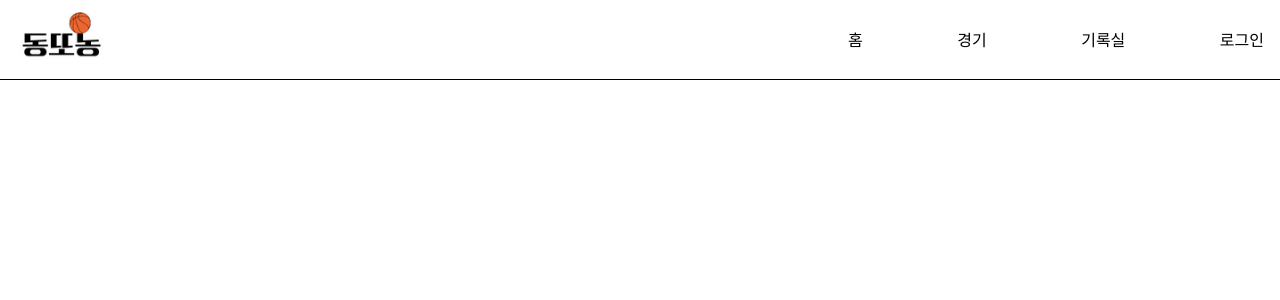
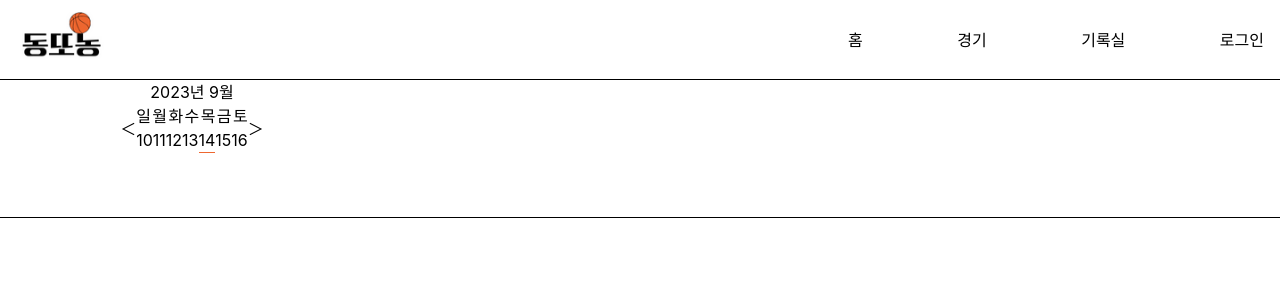
Before and after one commit to hyoonpark/dongddonong_v2, a React (Create React App) app in the folder Project/Front-end/dongddonong/: page /game in a window 1280 px wide. Before the commit this address had no page. Shown: the top 300 px of the page. Built offline with nearby package versions, Linux system fonts and the light colour scheme.

Commit message:
Feat: 게임페이지 #4

```diff
--- a/Project/Front-end/dongddonong/src/App.js
+++ b/Project/Front-end/dongddonong/src/App.js
@@ -2,6 +2,7 @@ import { BrowserRouter, Routes, Route } from "react-router-dom";
 
 import Navbar from "./components/Navbar";
 import Home from "./pages/Home";
+import Game from "./pages/Game/Game";
 
 function App() {
   return (
@@ -9,6 +10,7 @@ function App() {
       <Navbar></Navbar>
       <Routes>
         <Route path="/" element={<Home />}></Route>
+        <Route path="/game" element={<Game />}></Route>
       </Routes>
     </BrowserRouter>
   );
--- /dev/null
+++ b/Project/Front-end/dongddonong/src/components/Calendar.js
@@ -0,0 +1,101 @@
+import React, { useState, useCallback, useMemo } from "react";
+
+function Calendar() {
+  const daysOfWeek = ["일", "월", "화", "수", "목", "금", "토"];
+  const today = new Date();
+
+  const [selectedDate, setSelectedDate] = useState(today);
+  const [currentWeek, setCurrentWeek] = useState(() => getWeekArray(today));
+
+  const handleClick = useCallback((date) => {
+    setSelectedDate(date);
+  }, []);
+
+  const isDateSelected = useCallback(
+    (date) => {
+      return (
+        selectedDate &&
+        date.getDate() === selectedDate.getDate() &&
+        date.getMonth() === selectedDate.getMonth() &&
+        date.getFullYear() === selectedDate.getFullYear()
+      );
+    },
+    [selectedDate]
+  );
+
+  const getDayClassName = useCallback(
+    (date) => {
+      const baseClassName = "text-center hover:cursor-pointer";
+      return isDateSelected(date)
+        ? `${baseClassName} border-b border-orange`
+        : baseClassName;
+    },
+
+    [isDateSelected]
+  );
+
+  const weekArray = useMemo(() => getWeekArray(currentWeek[0]), [currentWeek]);
+
+  function goToNextWeek() {
+    const nextWeekDate = new Date(currentWeek[0]);
+    nextWeekDate.setDate(nextWeekDate.getDate() + 7);
+    setCurrentWeek([nextWeekDate, ...weekArray.slice(0, 6)]);
+  }
+
+  function goToPreviousWeek() {
+    const previousWeekDate = new Date(currentWeek[0]);
+    previousWeekDate.setDate(previousWeekDate.getDate() - 7);
+    setCurrentWeek([previousWeekDate, ...weekArray.slice(0, 6)]);
+  }
+
+  function getWeekArray(startDate) {
+    const weekArray = [];
+    const startDayOfWeek = startDate.getDay();
+    const firstDate = new Date(startDate);
+    firstDate.setDate(startDate.getDate() - startDayOfWeek);
+    for (let i = 0; i < 7; i++) {
+      const date = new Date(firstDate);
+      date.setDate(firstDate.getDate() + i);
+      weekArray.push(date);
+    }
+    return weekArray;
+  }
+
+  const currentMonth = currentWeek[0].getMonth();
+  const currentYear = currentWeek[0].getFullYear();
+
+  return (
+    <div className="w-96 text-center">
+      <div>
+        {currentYear}년 {currentMonth + 1}월
+      </div>
+      <div className="flex justify-center">
+        <button onClick={goToPreviousWeek}>＜</button>
+
+        <div className="">
+          <div className="flex justify-between">
+            {daysOfWeek.map((day, index) => (
+              <div key={index}>{day}</div>
+            ))}
+          </div>
+
+          <div className="flex justify-between">
+            {weekArray.map((date, index) => (
+              <div
+                key={index}
+                className={getDayClassName(date)}
+                onClick={() => handleClick(date)}
+              >
+                {date.getDate()}
+              </div>
+            ))}
+          </div>
+        </div>
+
+        <button onClick={goToNextWeek}>＞</button>
+      </div>
+    </div>
+  );
+}
+
+export default Calendar;
--- a/Project/Front-end/dongddonong/src/components/Navbar.js
+++ b/Project/Front-end/dongddonong/src/components/Navbar.js
@@ -13,9 +13,11 @@ const Navbar = () => {
         </Link>
         <ul class="w-1/2 flex justify-between md:w-1/3">
           <li className="hidden md:block">홈</li>
-          <li className="transition-all border-b border-white duration-500 hover:border-orange">
-            경기
-          </li>
+          <Link to="/game">
+            <li className="transition-all border-b border-white duration-500 hover:border-orange">
+              경기
+            </li>
+          </Link>
           <li className="transition-all border-b border-white duration-500 hover:border-orange">
             기록실
           </li>
--- /dev/null
+++ b/Project/Front-end/dongddonong/src/pages/Game/Game.js
@@ -0,0 +1,13 @@
+import Calendar from "../../components/Calendar";
+import Footer from "../../components/Footer";
+
+const Game = () => {
+  return (
+    <div>
+      <Calendar></Calendar>
+      <Footer></Footer>
+    </div>
+  );
+};
+
+export default Game;
```
